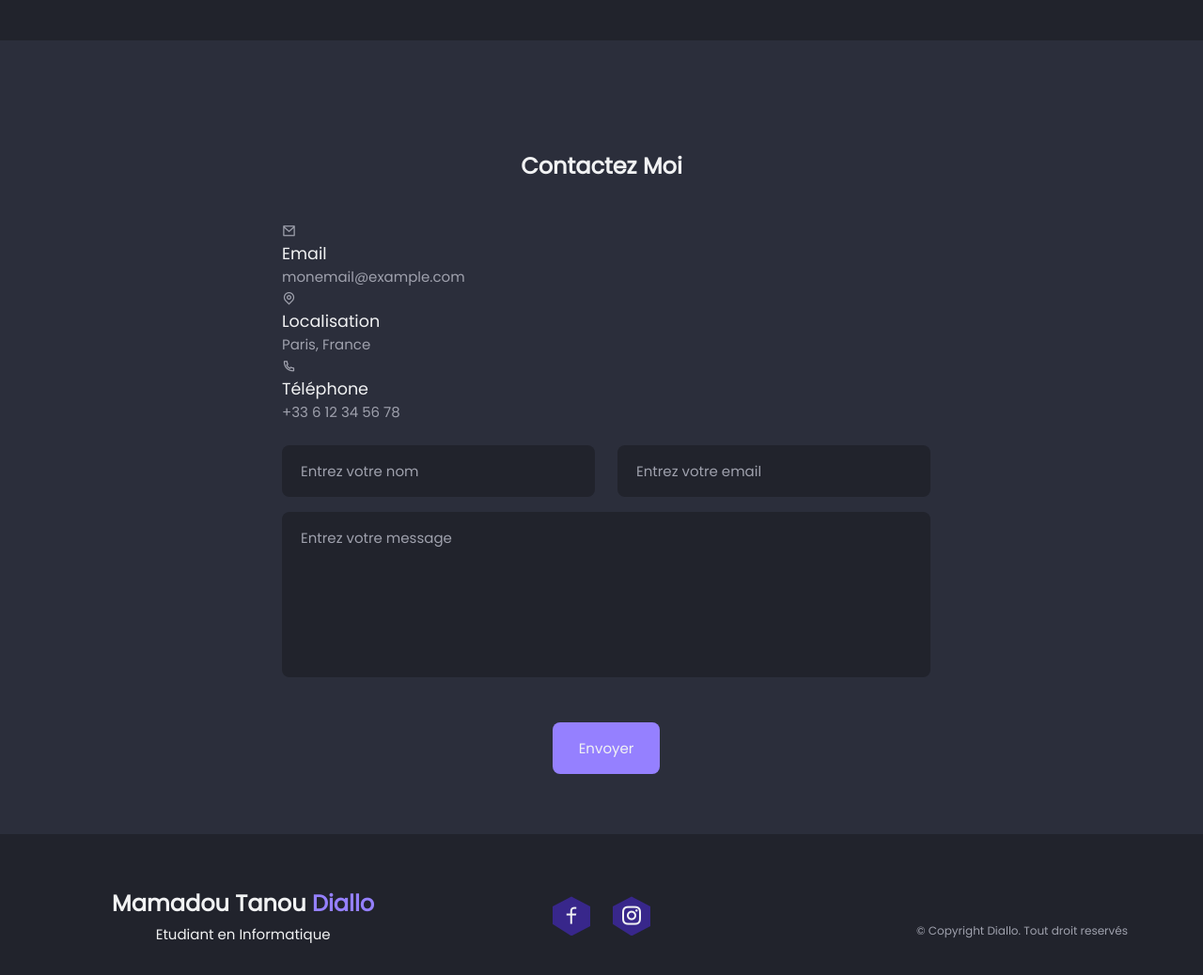
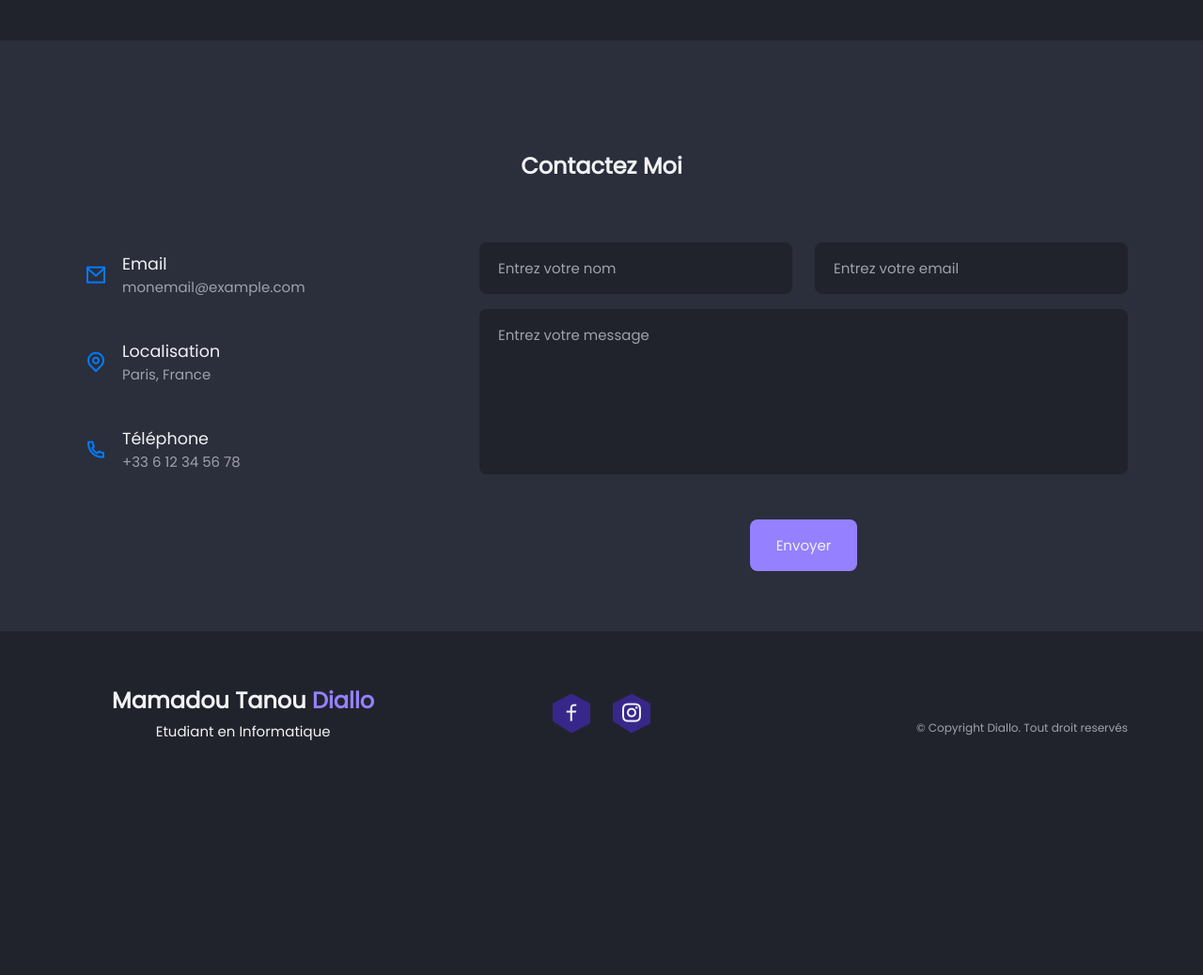
Before and after one commit to diallocode/Portfolio, a PHP site: page / in a window 1280 px wide. Shown: the part 2961-3999 px from the top of the page at 94% size. After the commit the page ends 3749 px from the top, so only its background shows below. Run offline with PHP 8.4, Linux system fonts and the light colour scheme; some libraries are stand-ins or nearby versions.

Commit message:
ajout du css de la section des infos du contact

```diff
--- a/assets/css/contact.css
+++ b/assets/css/contact.css
@@ -1,9 +1,58 @@
-@import 'variables.css';  /* Importation des variables */
+.contact__container {
+    display: grid;
+    grid-template-columns: repeat(2, 1fr); /* Deux colonnes */
+    gap: 2rem;
+    align-items: start;
+}
 
+/* 📌 Bloc des infos de contact */
+.contact__info {
+    display: flex;
+    flex-direction: column;
+    gap: 1.5rem;
+    justify-content: center;
+}
 
-.contact__container{
-    padding-top: 1rem;
+.contact__item {
+    display: flex;
+    align-items: center;
+    gap: 1rem;
+    padding: 15px;
+    border-radius: 8px;
+    transition: transform 0.3s ease, 0.3s ease;
 }
+
+/* 🔥 Animation au survol */
+.contact__item:hover {
+    transform: scale(1.05);
+    background: #e3e3e3;
+}
+
+.contact__item i {
+    font-size: 24px;
+    color: #007BFF;
+}
+
+/* Pour le formulaire */
+.contact__info {
+    display: flex;
+    flex-direction: column;
+    gap: 1.5rem;
+}
+
+.contact__item {
+    display: flex;
+    align-items: center;
+    gap: 1rem;
+    padding: 10px;
+    border-radius: 8px;
+}
+
+.contact__item i {
+    font-size: 24px;
+    color: #007BFF;
+}
+
 
 .contact__form,
 .contact__group{
```
